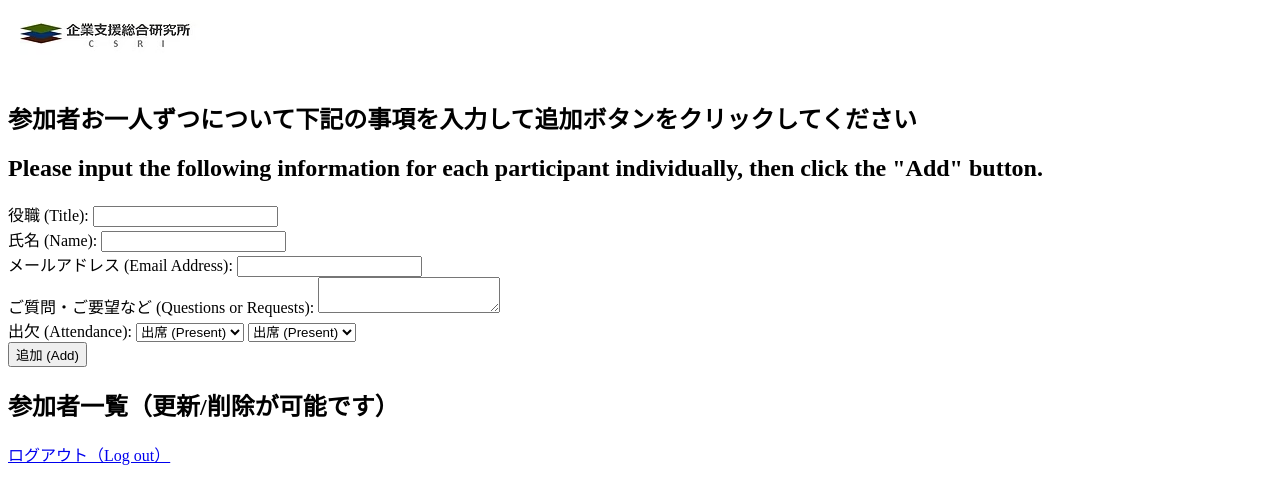
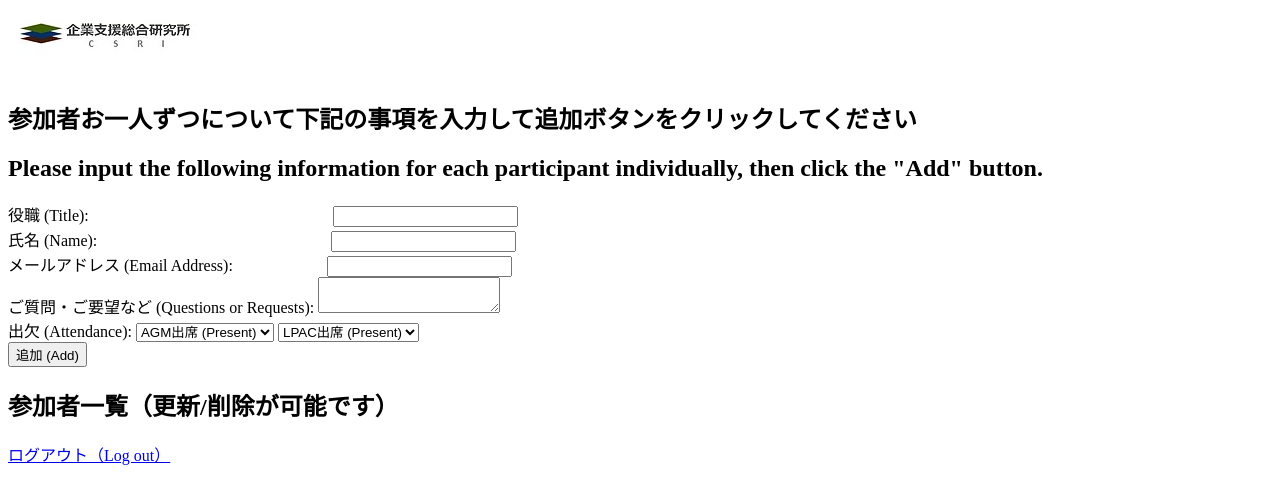
Before and after one commit to akcsri/agm_lpac_attendance, a Flask app: page /user2_dashboard in a window 1280 px wide. Shown: the top 504 px of the page. Run offline with Flask 3, Linux system fonts and the light colour scheme; the visitor is signed in with stand-in values (Sample User, id 1); data that the repository does not hold is empty.

Commit message:
Update user2_dashboard.html

```diff
--- a/templates/user2_dashboard.html
+++ b/templates/user2_dashboard.html
@@ -14,18 +14,18 @@ function showAlert() {
   <h2 style="margin-top: 0px;">Please input the following information for each participant individually, then click the "Add" button.</h2>
 
   <form method="POST">
-    <label>役職 (Title): <input name="position" required type="text" /></label><br/>
-    <label>氏名 (Name): <input name="name" required type="text" /></label><br/>
-    <label>メールアドレス (Email Address): <input name="email" required type="email" /></label><br/>
+    <label>役職 (Title): <input name="position" required style="margin-left: 240px;" type="text" /></label><br/>
+    <label>氏名 (Name): <input name="name" required style="margin-left: 230px;" type="text" /></label><br/>
+    <label>メールアドレス (Email Address): <input name="email" required style="margin-left: 90px;" type="email" /></label><br/>
     <label>ご質問・ご要望など (Questions or Requests): <textarea name="questions"></textarea></label><br/>
     <label>出欠 (Attendance):
       <select name="agm_status">
-        <option value="出席">出席 (Present)</option>
-        <option value="欠席">欠席 (Absent)</option>
+        <option value="出席">AGM出席 (Present)</option>
+        <option value="欠席">AGM欠席 (Absent)</option>
       </select>
       <select name="lpac_status">
-        <option value="出席">出席 (Present)</option>
-        <option value="欠席">欠席 (Absent)</option>
+        <option value="出席">LPAC出席 (Present)</option>
+        <option value="欠席">LPAC欠席 (Absent)</option>
       </select>
     </label><br/>
     <button type="submit">追加 (Add)</button>
@@ -41,12 +41,12 @@ function showAlert() {
         <input type="email" name="email" value="{{ p.email }}" placeholder="メールアドレス">
         <textarea name="questions" placeholder="ご質問・ご要望">{{ p.questions }}</textarea>
         <select name="agm_status">
-          <option value="出席" {% if p.agm_status == '出席' %}selected{% endif %}>出席</option>
-          <option value="欠席" {% if p.agm_status == '欠席' %}selected{% endif %}>欠席</option>
+          <option value="出席" {% if p.agm_status == '出席' %}selected{% endif %}>AGM出席</option>
+          <option value="欠席" {% if p.agm_status == '欠席' %}selected{% endif %}>AGM欠席</option>
         </select>
         <select name="lpac_status">
-          <option value="出席" {% if p.lpac_status == '出席' %}selected{% endif %}>出席</option>
-          <option value="欠席" {% if p.lpac_status == '欠席' %}selected{% endif %}>欠席</option>
+          <option value="出席" {% if p.lpac_status == '出席' %}selected{% endif %}>LPAC出席</option>
+          <option value="欠席" {% if p.lpac_status == '欠席' %}selected{% endif %}>LPAC欠席</option>
         </select>
        <button onclick="showAlert()" type="submit">更新 (Update)</button>
       </form>
```
